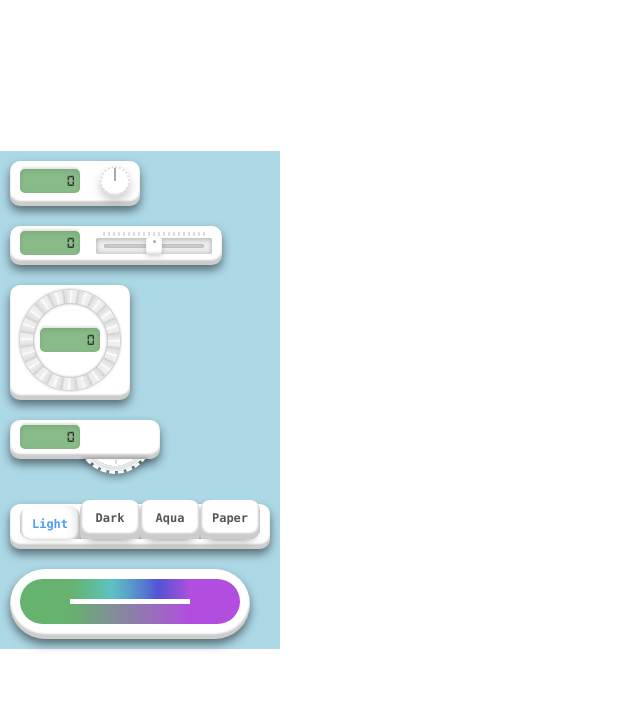
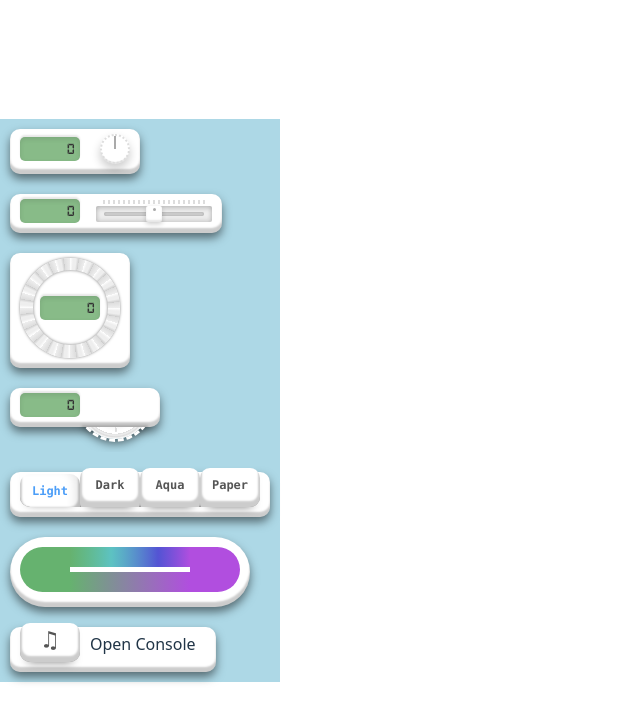
Before and after one commit to TreeNode09/my-knob, a Vue app: page / in a window 1280 px wide. Shown: the top 722 px of the page, without its empty margins (0-640 px from the left). Built offline with nearby package versions, Linux system fonts and the light colour scheme; no server answers; some icons are missing.

Commit message:
神秘组件，打开控制台有惊喜

```diff
--- a/src/App.vue
+++ b/src/App.vue
@@ -17,6 +17,7 @@
   <my-gear v-model="value"></my-gear>
   <my-button-set v-model="options" :labels="labels" :single="true" @change="changePalette"></my-button-set>
   <my-gradient></my-gradient>
+  <my-audio></my-audio>
 </div>
 </template>
 
@@ -29,6 +30,7 @@ import mySpin from './components/mySpin.vue'
 import myGear from './components/myGear.vue'
 import myButtonSet from './components/myButtonSet.vue'
 import myGradient from './components/myGradient.vue'
+import myAudio from './components/myAudio.vue'
 
 const colors = useColor()
 
--- /dev/null
+++ b/src/components/myAudio.vue
@@ -0,0 +1,145 @@
+<template>
+<div style="height: 30px; display: flex; flex-direction: row; align-items: flex-end; justify-content: center;
+  margin: 10px; padding: 5px 10px 10px 10px; background-color: var(--white); border-radius: 10px;
+  box-shadow: 0px 5px 10px var(--shadowDark), inset 0px -5px 2px var(--shadowMain)">
+  <div style="height: 45px; border-radius: 10px; overflow: hidden; transition: all 0.3s; display: flex; align-items: end;"
+    :style="{boxShadow: `inset 0px -10px 0px 0px var(--shadowDark),
+    0px ${playing ? '5' : '8'}px 10px -8px var(--shadowDark)`}">
+    <my-button v-model="playing" label="♫" large-text></my-button>
+  </div>
+  <div style="height: 100%; margin: auto 10px;">Open Console</div>
+</div>
+</template>
+
+<script setup>
+import { ref, watch, onMounted, onUnmounted } from 'vue'
+import myButton from './myButton.vue'
+
+const audioContext = ref(null)
+const audioBuffer = ref(null)
+const sourceNode = ref(null)
+const analyserNode = ref(null)
+
+const playing = ref(false)
+const currentTime = ref(0)
+const duration = ref(0)
+const frequencyData = ref(new Uint8Array(256))
+
+let timeInterval = null
+let consoleInterval = null
+let animationFrame = null
+
+const style = ref('')
+
+const AUDIO_FILE_PATH = 'src/assets/random.mp3'
+
+onMounted(() => {
+  audioContext.value = new window.AudioContext()
+  initAudio()
+
+  consoleInterval = setInterval(() => {
+    style.value = ''
+    if (playing.value) {
+      for (let i = 0; i < 100; i++) {
+        const color = mapColor(frequencyData.value[i])
+        style.value += `#${color} ${i}%, #${color} ${i + 1}%, `
+      }
+      style.value += `#${mapColor(frequencyData.value[100])} 100%`
+      setTimeout(() => {
+        console.log(`%c${' '.repeat(70)}`, `background: linear-gradient(90deg, ${style.value})`)
+      }, 10)
+    }
+   }, 80)
+})
+
+onUnmounted(() => {
+  clearInterval(timeInterval)
+  if (animationFrame) {cancelAnimationFrame(animationFrame)}
+})
+
+const initAudio = async() => {
+  const response = await fetch(AUDIO_FILE_PATH)
+  const arrayBuffer = await response.arrayBuffer()
+  audioBuffer.value = await audioContext.value.decodeAudioData(arrayBuffer)
+  duration.value = audioBuffer.value.duration
+  console.log("Ready!")
+}
+
+const updateFrequencyData = () => {
+  if (analyserNode.value && playing.value) {
+    analyserNode.value.getByteFrequencyData(frequencyData.value)
+    animationFrame = requestAnimationFrame(updateFrequencyData)
+  }
+}
+
+const mapColor = (frequency) => {
+  const palettes = [
+    {r: 48, g: 48, b: 48},
+    {r: 93, g: 226, b: 241},
+    {r: 255, g: 255, b: 255},
+    {r: 254, g: 153, b: 0},
+    {r: 228, g: 8, b: 10}
+  ]
+  const section = Math.floor(Math.max(Math.min(frequency, 255), 0) / 64)
+  const ratio = (frequency - section * 64) / 64
+  const result = {
+    r: Math.floor(palettes[section].r * (1 - ratio) + palettes[section + 1].r * ratio),
+    g: Math.floor(palettes[section].g * (1 - ratio) + palettes[section + 1].g * ratio),
+    b: Math.floor(palettes[section].b * (1 - ratio) + palettes[section + 1].b * ratio)
+  }
+  return result.r.toString(16).padStart(2, '0')
+    + result.g.toString(16).padStart(2, '0')
+    + result.b.toString(16).padStart(2, '0')
+}
+
+watch(() => playing.value, (newValue, oldValue) => {
+  if (!audioBuffer.value) {return}
+
+  if (newValue === true) {
+    if (!audioContext.value || !audioBuffer.value) {return}
+    if (audioContext.value.state === 'suspended') {audioContext.value.resume()}
+
+    sourceNode.value = audioContext.value.createBufferSource()
+    sourceNode.value.buffer = audioBuffer.value
+
+    analyserNode.value = audioContext.value.createAnalyser()
+    analyserNode.value.fftSize = 256
+
+    // 连接音频节点：source -> analyser -> destination
+    sourceNode.value.connect(analyserNode.value)
+    analyserNode.value.connect(audioContext.value.destination)
+
+    sourceNode.value.start(0, currentTime.value)
+
+    playing.value = true
+
+    sourceNode.value.onended = () => {
+      playing.value = false
+      currentTime.value = 0
+    }
+    updateFrequencyData()
+
+    timeInterval = setInterval(() => {
+      if (playing.value && sourceNode.value) {
+        currentTime.value += 0.1
+        if (currentTime.value >= duration.value) {
+          playing.value = false
+          currentTime.value = 0
+        }
+      }
+    }, 100)
+  }
+
+  else {
+    if (sourceNode.value) {
+      sourceNode.value.stop()
+      sourceNode.value = null
+    }
+    if (animationFrame) {cancelAnimationFrame(animationFrame)}
+
+    frequencyData.value.fill(0)
+
+    playing.value = false
+  }
+})
+</script>
--- a/src/components/myButton.vue
+++ b/src/components/myButton.vue
@@ -6,8 +6,9 @@
   ${leftShadow ? ', inset 10px 0px 10px -5px var(--shadowLight)' : ''}
   ${rightShadow ? ', inset -10px 0px 10px -5px var(--shadowLight)' : ''}`}"
   @pointerdown="handleClick" @pointerenter="hovering = true" @pointerleave="hovering = false">
-  <div style="margin-bottom: 10px; font-size: 12px; font-family: Consolas; font-weight: bold;"
+  <div style="margin-bottom: 10px; font-family: Consolas; font-weight: bold;"
     :style="{color: model ? 'var(--highlight)' : `${whiteText ? '#FFFA' : '#000A'}`,
+    fontSize: largeText ? '24px' : '12px',
     textShadow: (model && whiteText) ? '0px 0px 5px var(--highlight)' : 'none'}">{{ label }}</div>
 </div>
 </template>
@@ -18,6 +19,7 @@ import { useColor } from '../stores/colors'
 
 const props = defineProps({
   label: {type: String, default: 'Hey!'},
+  largeText: {type: Boolean, default: false},
   leftShadow: {type: Boolean, default: false},
   rightShadow: {type: Boolean, default: false}
 })
--- a/vite.config.js
+++ b/vite.config.js
@@ -4,6 +4,9 @@ import legacy from '@vitejs/plugin-legacy';
 
 export default defineConfig({
   base: "./",
+  server: {
+    port: 5174,
+  },
   plugins: [
     vue(),
     legacy({
```
Also changed, not shown: 2 other files (tests, documents, lock files or other folders).
